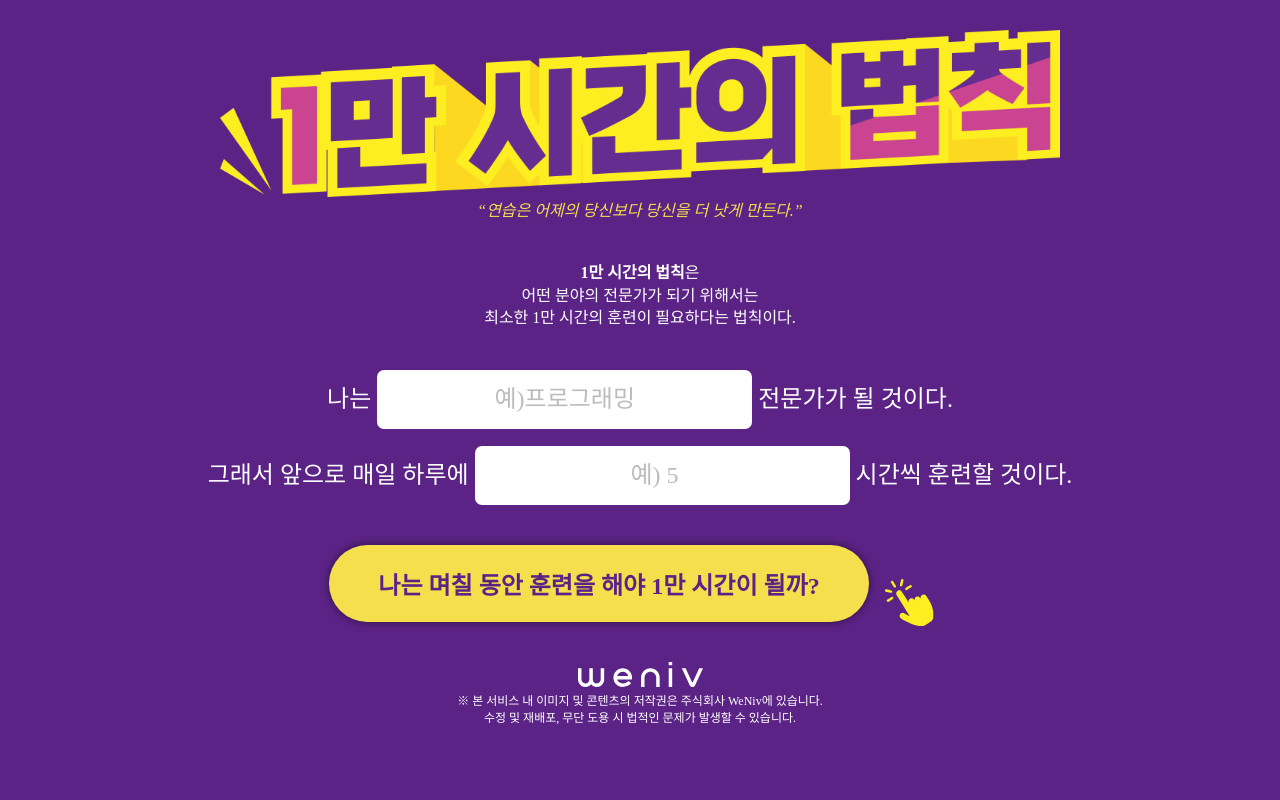
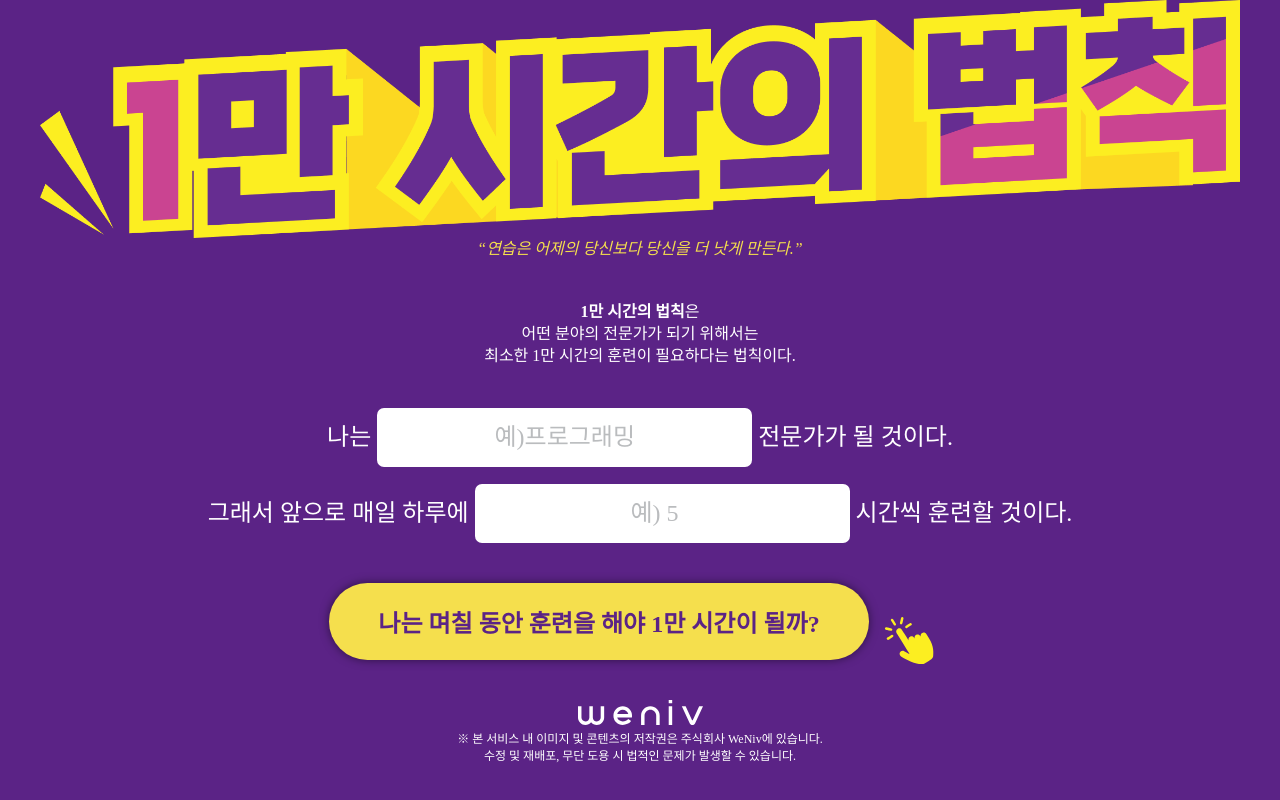
Before and after one commit to raccoonshome/hourrule, a React (Create React App) app: page / in a window 1280 px wide. Built offline with nearby package versions, Linux system fonts and the light colour scheme.

Commit message:
update - section comp

```diff
--- a/src/App.css
+++ b/src/App.css
@@ -32,6 +32,7 @@
   from {
     transform: rotate(0deg);
   }
+
   to {
     transform: rotate(360deg);
   }
--- a/src/App.js
+++ b/src/App.js
@@ -1,6 +1,5 @@
 import styled, { createGlobalStyle } from "styled-components";
 import Header from "./components/header.jsx";
-import Section from "./components/section.jsx";
 import Footer from "./components/footer.jsx";
 import HourSection from "./components/template.jsx";
 import reset from "styled-reset";
@@ -8,9 +7,7 @@ import reset from "styled-reset";
 const GlobalStyle = createGlobalStyle`
   ${reset}
 
-  h1{
-    font-size: 0.1px;
-  }
+
   *{
     color: white;
     text-align: center;
@@ -24,6 +21,17 @@ const GlobalStyle = createGlobalStyle`
     align-items: center;
     line-height: 1.4;
   }
+
+  h1 {
+    clip: rect(1px, 1px, 1px, 1px);
+    clip-path: inset(50%);
+    width: 1px;
+    height: 1px;
+    margin: -1px;
+    overflow: hidden;
+    padding: 0;
+    position: absolute;
+  }
 `;
 
 function App() {
@@ -31,7 +39,6 @@ function App() {
     <>
       <GlobalStyle />
       <Header />
-      <Section />
       <HourSection />
       <Footer />
     </>
--- a/src/components/header.jsx
+++ b/src/components/header.jsx
@@ -1,25 +1,22 @@
 import React from   'react';
 import styled from 'styled-components';
+import { Italic, Strong } from './section.style';
+import Img from './img.style';
 
 const Header = () =>{
     return <StyledHeader>
-            <img src='main.png'/>
+            <h1>1만 시간의 법칙</h1>
+            <Img src='main.png'/>
+            <Italic>“연습은 어제의 당신보다 당신을 더 낫게 만든다.”</Italic>
+            <p><Strong>1만 시간의 법칙</Strong>은 <br />
+            어떤 분야의 전문가가 되기 위해서는<br />
+            최소한 1만 시간의 훈련이 필요하다는 법칙이다.
+            </p>
         </StyledHeader>
-
 }
 
 export default Header;
 
 const StyledHeader = styled.header`
     max-width: 1200px;
-    height: 20vh;
-    display: flex;
-    justify-content: center;
-    align-items: center;
-    img{
-        max-width: 70%;
-        object-fit: contain;
-        aspect-ratio: 1/1;
-        object-position: 50% 55%;
-    }
 `;
--- a/src/components/section.jsx
+++ /dev/null
@@ -1,14 +0,0 @@
-import React from   'react';
-import { DefaultSection, Italic, Strong } from './section.style'
-
-const Section = () =>{
-    return <DefaultSection>
-        <Italic>“연습은 어제의 당신보다 당신을 더 낫게 만든다.”</Italic>
-        <p><Strong>1만 시간의 법칙</Strong>은 <br />
-        어떤 분야의 전문가가 되기 위해서는<br />
-        최소한 1만 시간의 훈련이 필요하다는 법칙이다.
-        </p>
-    </DefaultSection>
-}
-
-export default Section;
--- a/src/components/template.jsx
+++ b/src/components/template.jsx
@@ -17,14 +17,13 @@ const T = (texts, children) => {
   return <StyledTemplate>{texts[0]}{children}{texts[1]}</StyledTemplate>
 };
 
-
 const HourSection = () =>{
   const [moreBtn, setMoreBtn] = useState(false);
   const [goal, setGoal] = useState('');
   const [time, setTime] = useState('');
   const handleClick = () => {
     setMoreBtn(true);
-    setTime(Math.ceil(10000/time/24));
+    setTime(Math.ceil(10000/time));
   };
 
   const handleClickReset = () => {
```
